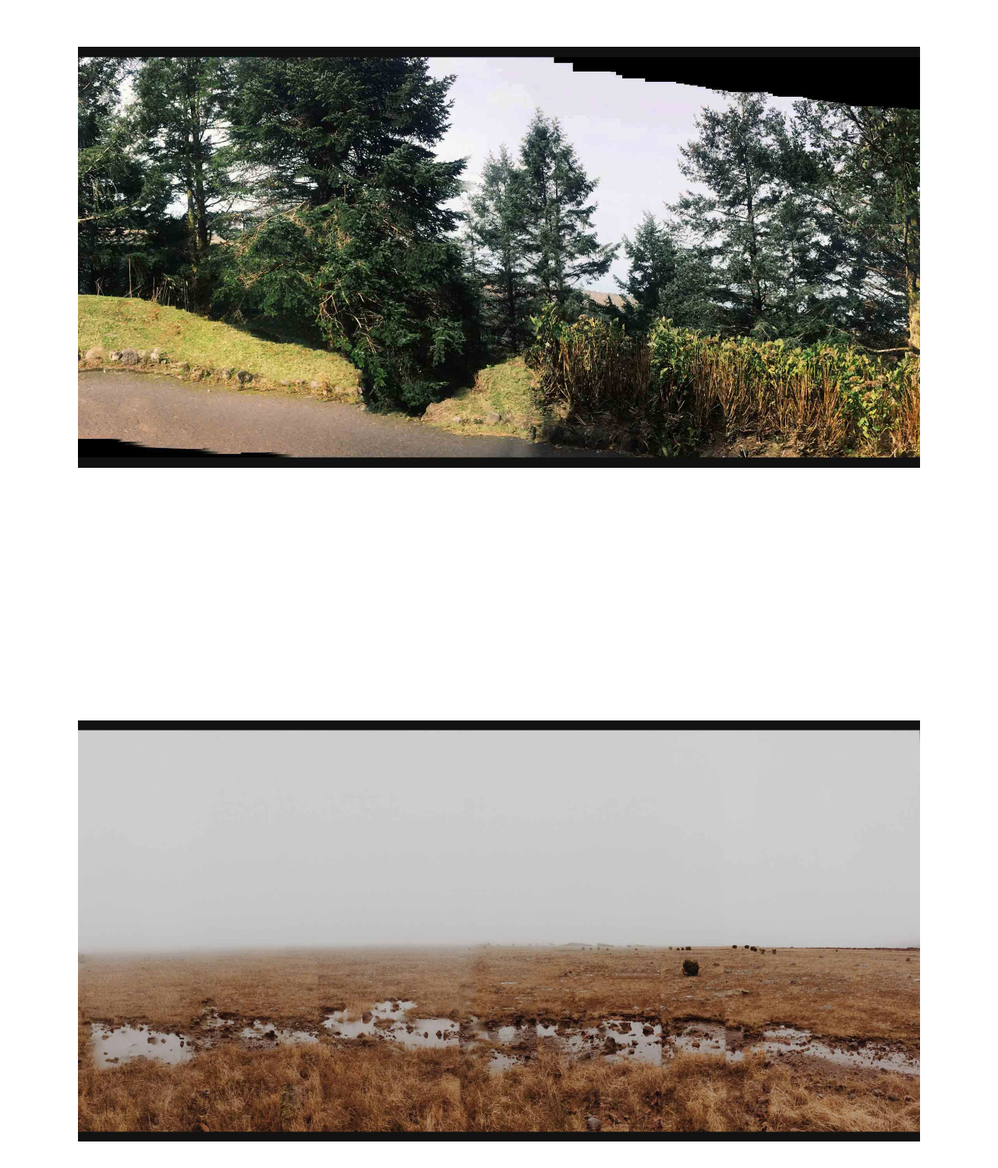
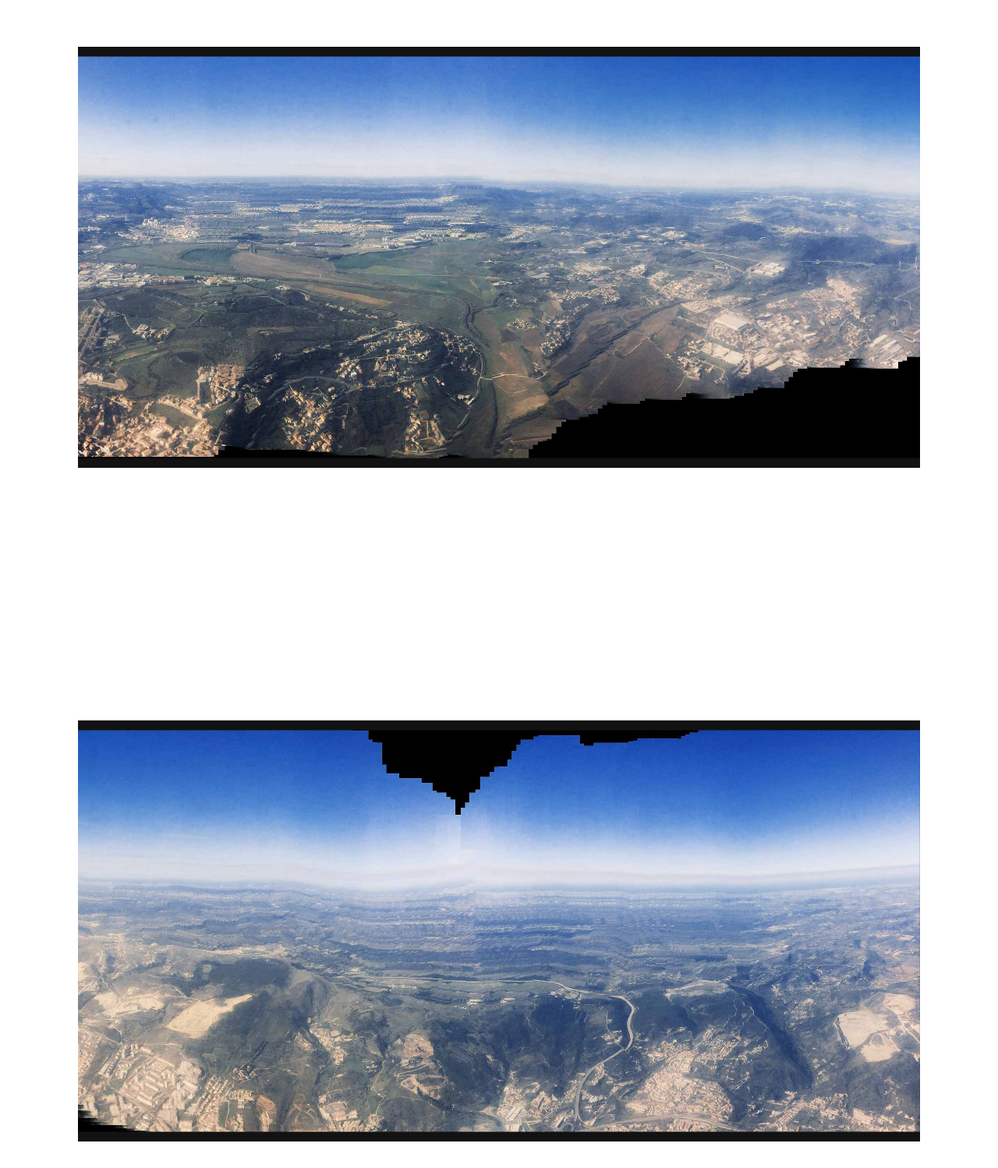
Before and after one commit to asirgado/condensacao-invisivel, a plain HTML site: page index.html in a window 1280 px wide. Shown: the part 102-1600 px from the top of the page at 78% size. Drawn offline with Linux system fonts and the light colour scheme.

Commit message:
Adds IMG 9415 and 9416.

```diff
--- a/index.html
+++ b/index.html
@@ -8,6 +8,12 @@
   </head>
   <body>
     <div class="container">
+      <div class="frame">
+        <img src="images/IMG_9415.jpg" width="1080"/>
+      </div>
+      <div class="frame">
+        <img src="images/IMG_9416.jpg" width="1080"/>
+      </div>
       <div class="frame">
         <img src="images/IMG_8970.jpg" width="1080"/>
       </div>
```
Also changed, not shown: images/IMG_9415.jpg (added), images/IMG_9416.jpg (added).
